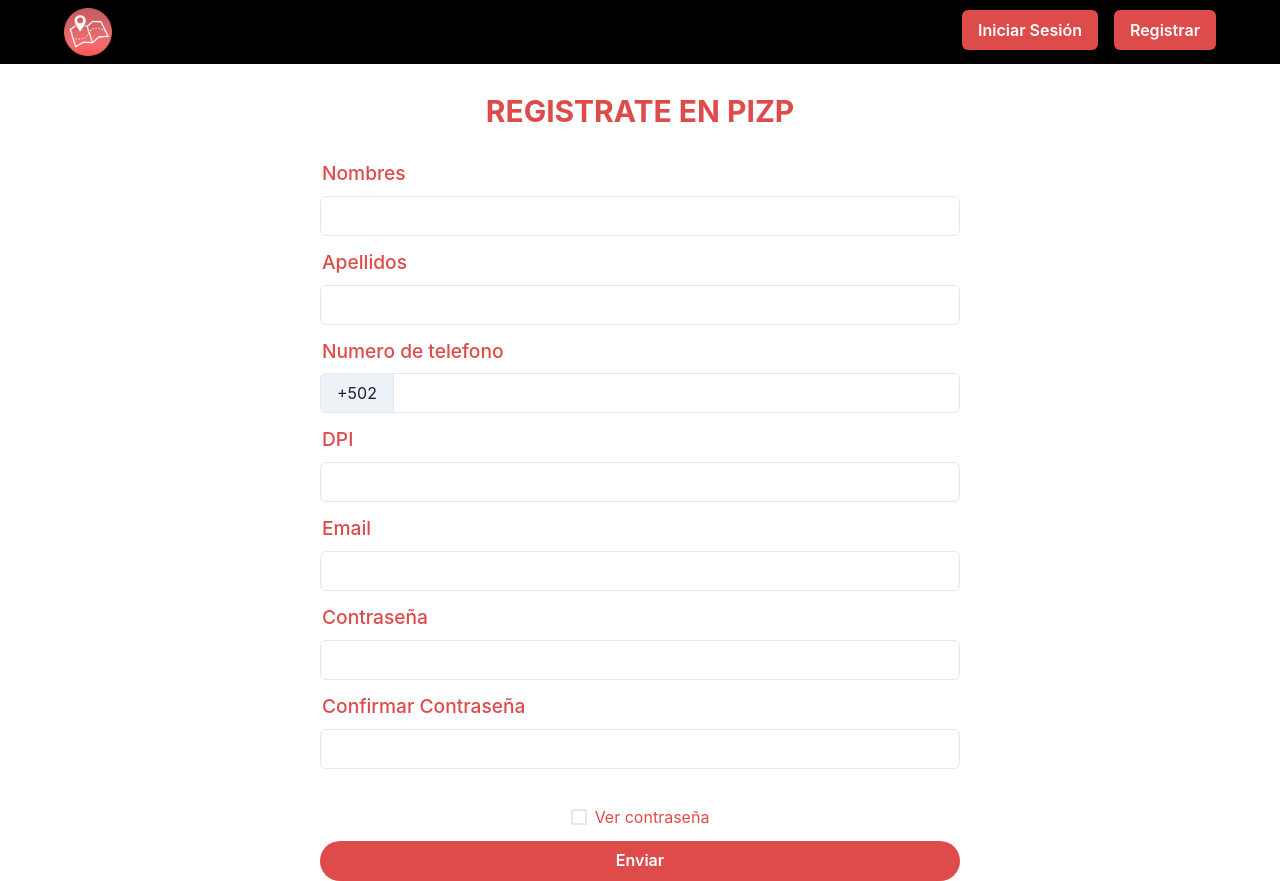
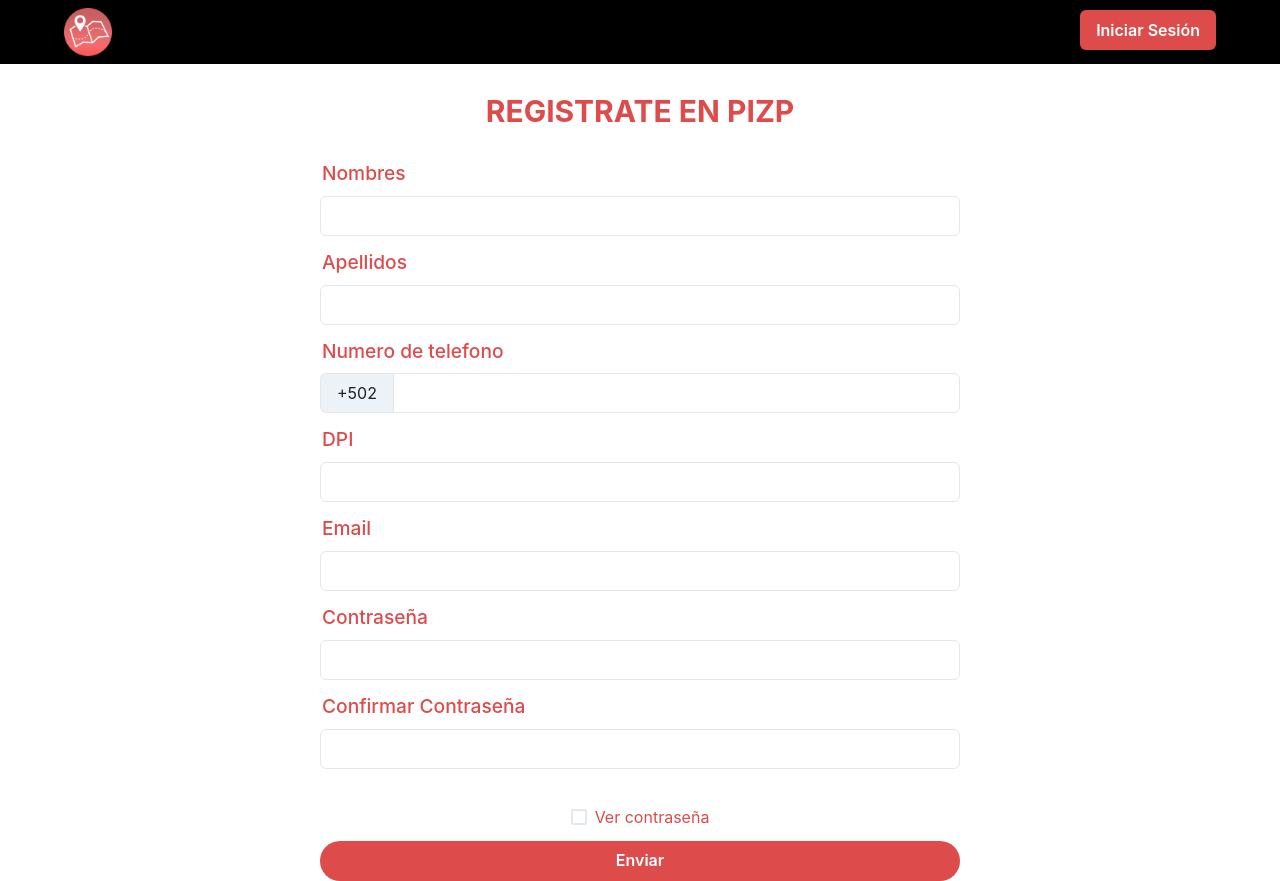
Before and after one commit to sgomez-2020088/PIZP_Front, a React (Vite) app: page /register in a window 1280 px wide. Built offline with nearby package versions, Linux system fonts and the light colour scheme.

Commit message:
Se modifica pagina de Registro

```diff
--- a/src/pages/Register/RegisterPage.jsx
+++ b/src/pages/Register/RegisterPage.jsx
@@ -4,7 +4,9 @@
 import { Navbar } from '../../components/navbar'
 import { Box, Button, ButtonGroup, Image } from '@chakra-ui/react'
 import { useNavigate } from 'react-router'
+
 export const RegisterPage = () => {
+    const navigate = useNavigate()
     return (
         <>
          <Navbar>
@@ -12,8 +14,7 @@
                     <Image boxSize='3rem' src={Icon} alt='Icon PIZP'/>
                 </Box>
                 <ButtonGroup size='md' spacing='4'>
-                    <Button  bg='#DE4B4B' color='white' _hover={{bg:'#ee5757'}} _active={{bg:'#c54040'}}>Iniciar Sesión</Button>
-                    <Button bg='#DE4B4B' color='white' _hover={{bg:'#ee5757'}} _active={{bg:'#c54040'}} onClick={()=>{navigate('/register')}}>Registrar</Button>
+                    <Button  bg='#DE4B4B' color='white' _hover={{bg:'#ee5757'}} _active={{bg:'#c54040'}} onClick={()=>{navigate('/login')}}>Iniciar Sesión</Button>
                 </ButtonGroup>
             </Navbar>
             <Register/>
```
